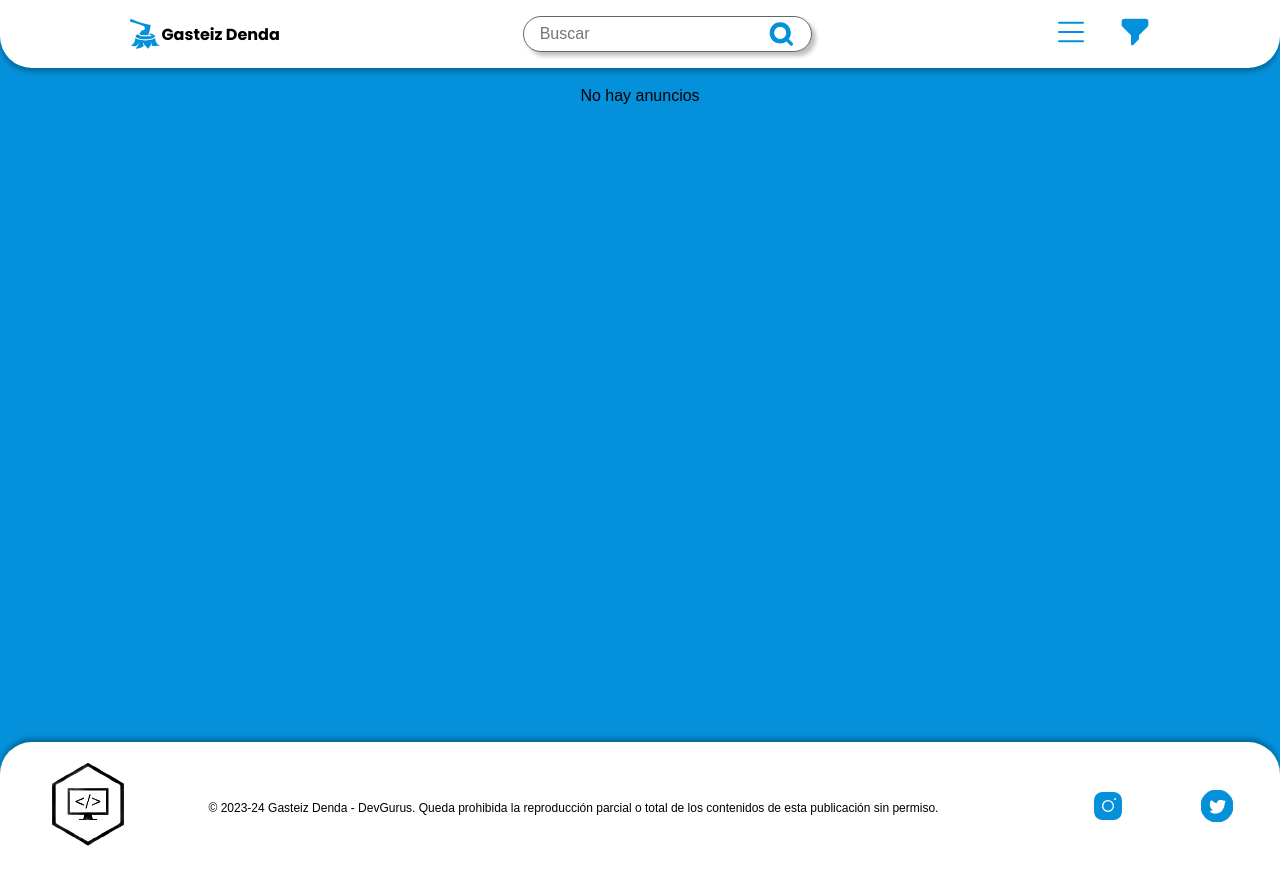
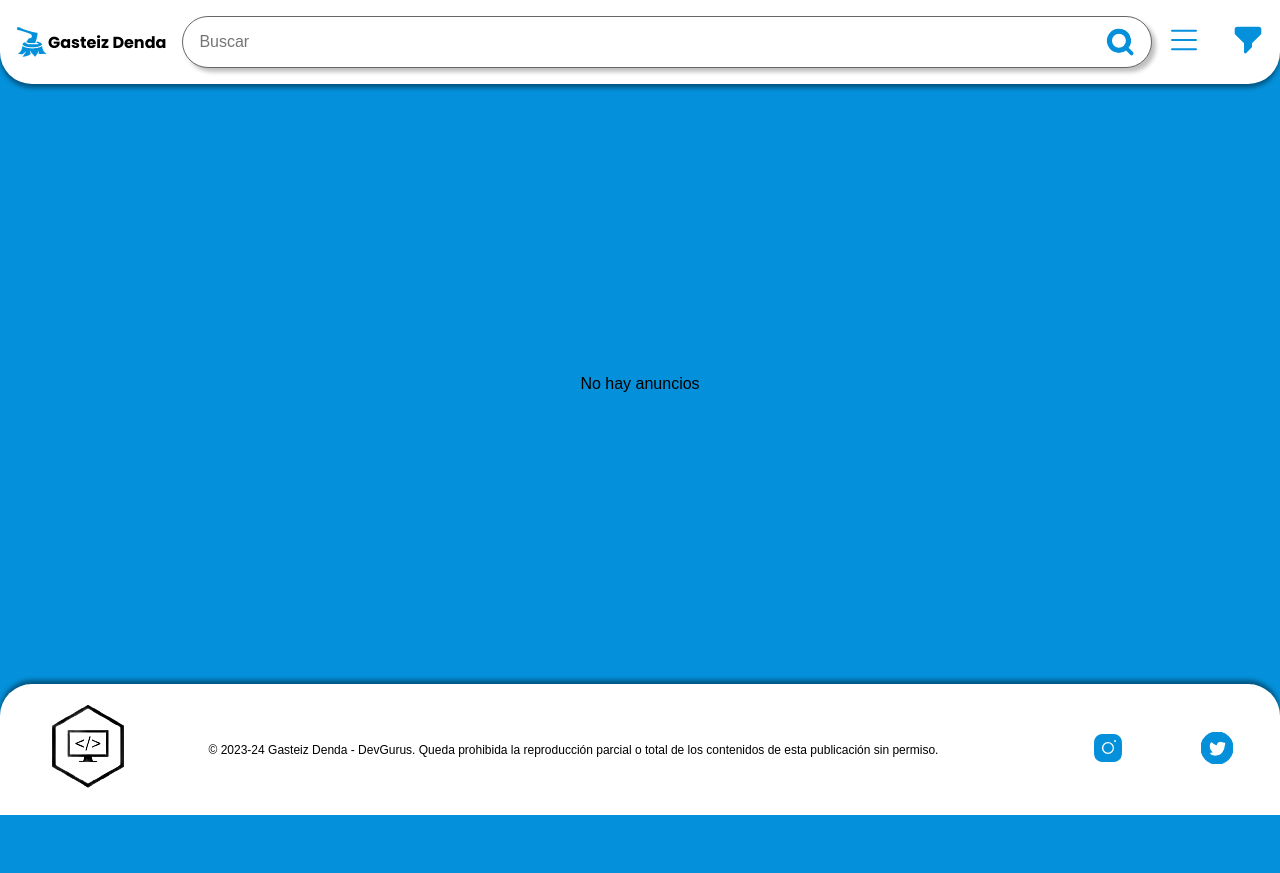
Before and after one commit to DevGurus1G/agencia-de-publicidad, a PHP site: page / in a window 1280 px wide. After the commit the page ends 815 px from the top, so only its background shows below. Run offline with PHP 8.4, Linux system fonts and the light colour scheme; data that the repository does not hold is empty.

Commit message:
homing css telefono completado

```diff
--- a/assets/css/default.css
+++ b/assets/css/default.css
@@ -34,6 +34,7 @@ header a {
   --text-color: #000;
   --background-color: #fff;
   --input-color: #afafaf;
+  --shadow-color: #00000066;
 }
 body {
   min-height: 100vh;
@@ -47,7 +48,8 @@ body {
     'content'
     'footer';
   grid-template-columns: 1fr;
-  grid-template-rows: 10fr 75fr 15fr;
+  grid-template-rows: 10fr 80fr 10fr;
+  height: 100vh;
 }
 body.dark {
   --border-color: #fff;
@@ -55,6 +57,7 @@ body.dark {
   --text-color: #fff;
   --background-color: #000;
   --input-color: #333;
+  --shadow-color: #ffffff33;
 }
 
 .icon {
@@ -78,14 +81,15 @@ header {
   justify-content: space-around;
   gap: 1em;
   width: 100%;
-  height: fit-content;
   grid-area: 'header';
   background-color: var(--background-color);
   color: var(--text-color);
   border-bottom-left-radius: 2em;
   border-bottom-right-radius: 2em;
   padding: 1em;
-  box-shadow: 0 4px 4px 0 rgba(0, 0, 0, 0.25);
+  align-items: center;
+  box-shadow: 0 4px 4px 0 var(--shadow-color);
+  position: relative;
 }
 
 .logo-nombre {
@@ -95,6 +99,8 @@ header {
 
 header h1 {
   font-size: 1em;
+  white-space: nowrap;
+  display: none;
 }
 
 h2{
@@ -103,9 +109,7 @@ h2{
 
 header form {
   display: flex;
-  width: fit-content;
-  max-width: 120px;
-  height: fit-content;
+  width: 100%;
   justify-content: space-between;
   align-items: center;
   background-color: var(--background-color);
@@ -119,7 +123,7 @@ header form .icon {
 header form input {
   color: var(--text-color);
   height: min-content;
-  padding: 0.5em 1em;
+  padding: 1em 1em;
   width: 100%;
 }
 header form input:focus {
@@ -189,18 +193,17 @@ svg > * {
 footer {
   display: flex;
   align-items: center;
-  align-self: flex-end;
   justify-content: space-around;
   gap: 1em;
   width: 100%;
-  height: fit-content;
-  grid-area: 'footer';
   background-color: var(--background-color);
   color: var(--text-color);
   border-top-left-radius: 2em;
   border-top-right-radius: 2em;
   padding: 1em;
-  box-shadow: 0 -4px 4px 0 rgba(0, 0, 0, 0.25);
+  box-shadow: 0 -4px 4px 0 var(--shadow-color);
+  position: relative;
+  bottom: 0;
 }
 
 footer p {
@@ -215,37 +218,15 @@ body.dark footer .logo-empresa {
   filter: invert(0%);
 }
 
-/* Home */
-
-.anuncios {
-  display: grid;
-  place-items: center;
-  width: 100%;
-  grid-template-columns: 1fr;
-  gap: 1em;
-}
-
-.anuncio-card {
-  display: flex;
-  flex-direction: column;
-  gap: 0.5em;
-  background-color: var(--background-color);
-  padding: 1em;
-  border-radius: 2em;
-  width: 100%;
-  max-width: 300px;
-  border: 2px solid var(--border-color);
-}
-
-.anuncio-card a {
-  text-decoration: none;
-  color: var(--primary-color);
-}
-
 /* Responsive */
 
 @media screen and (min-width: 500px) {
   header form {
     max-width: 100%;
   }
+
+  header h1 {
+    display: 	block;
+  }
+
 }
--- a/assets/css/home.css
+++ b/assets/css/home.css
@@ -4,9 +4,11 @@
 .anuncios {
   display: grid;
   place-items: center;
-  width: 100%;
-  grid-template-rows: auto 1fr auto;
-  gap: 1em;
+  min-height: 75vh;
+  grid-template-columns: 1fr;
+  overflow: auto;
+  gap: 2em;
+  padding-block: 0.5em;
 }
 
 .anuncio-card {
@@ -19,6 +21,7 @@
   width: 100%;
   max-width: 300px;
   border: 2px solid var(--border-color);
+  box-shadow: 0px 0px 4px 4px var(--shadow-color);
 }
 
 .anuncio-card a {
```
